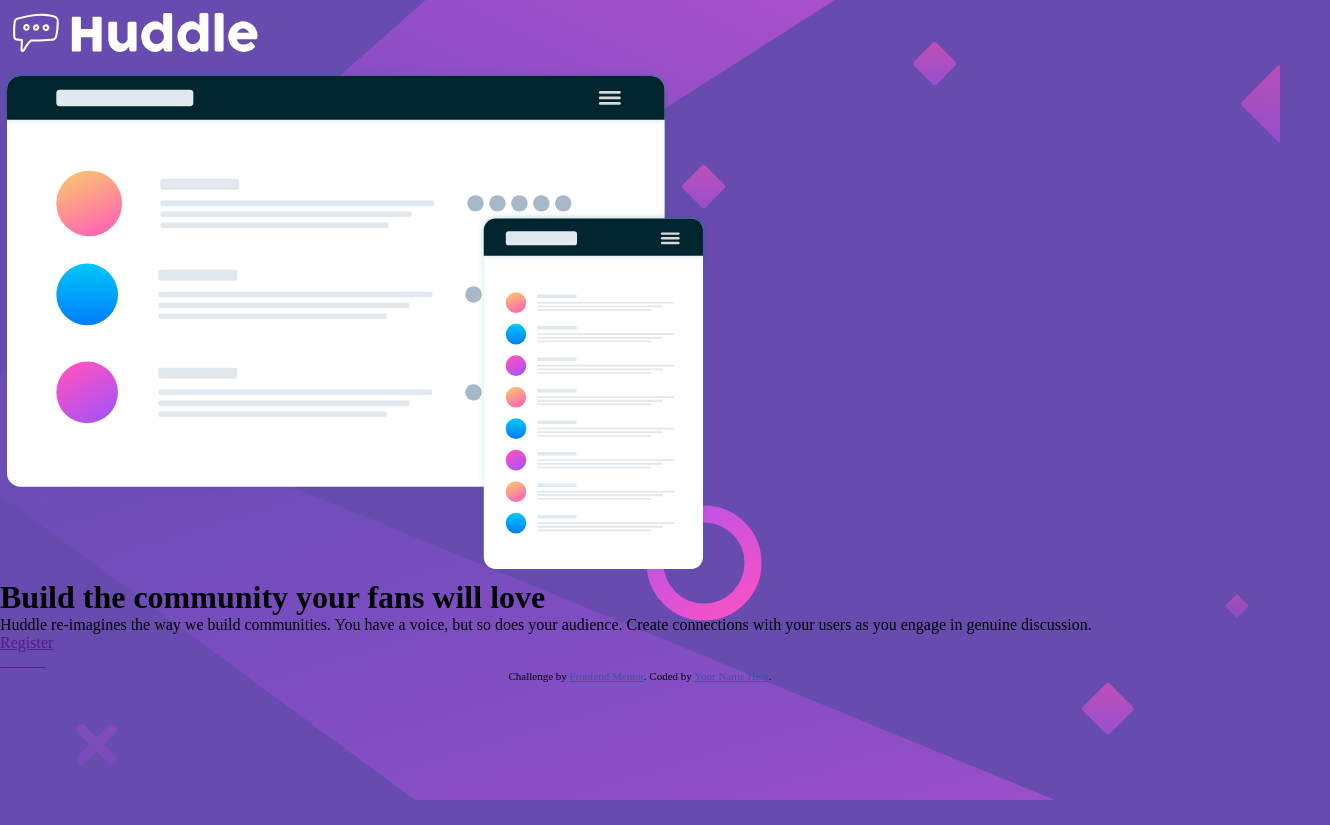
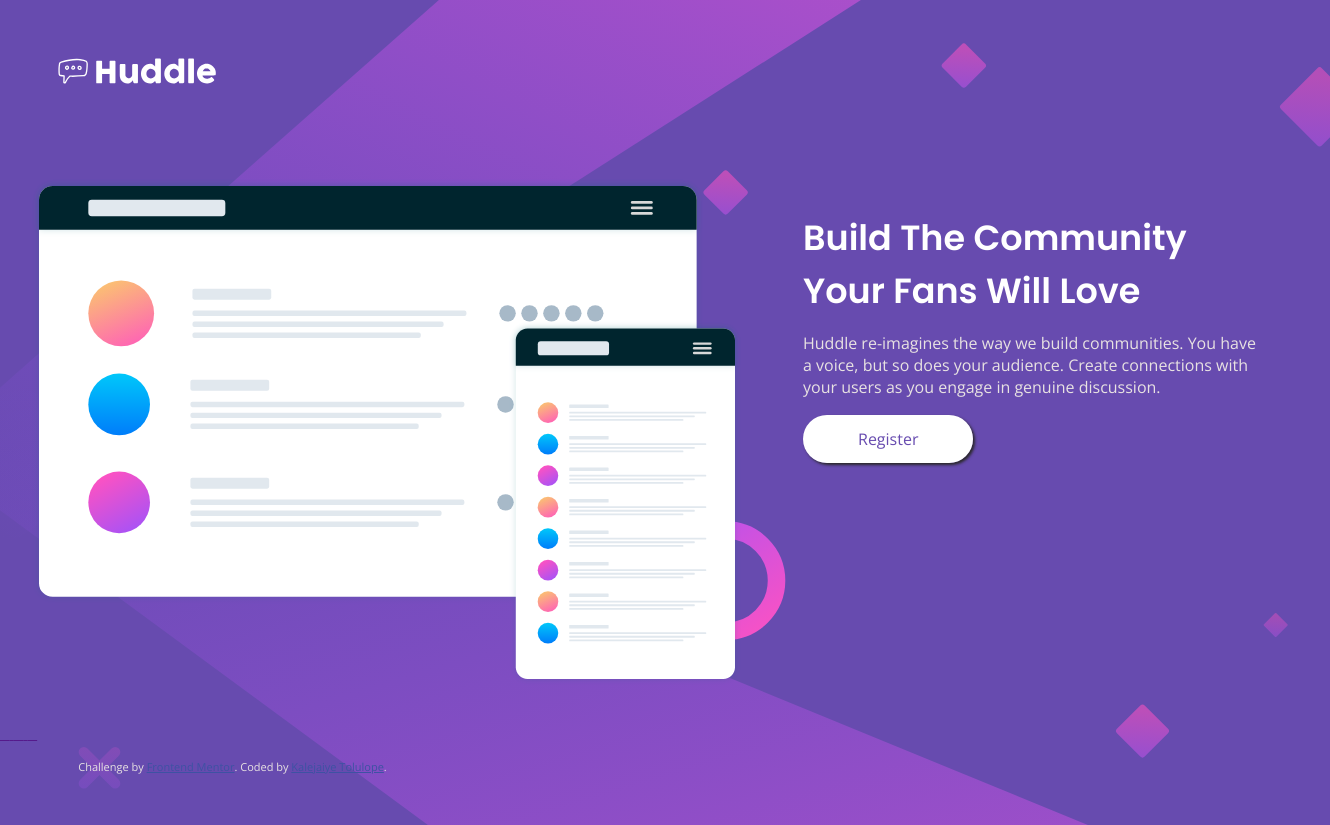
Before and after one commit to Tolulopee/huddle-laanding-page, a plain HTML site: page index.html in a window 1280 px wide. Shown: the whole page, 1330 px wide, since content can reach past the window. Before the commit the page ends 800 px from the top, so only its background shows below. Drawn offline with nearby package versions, Linux system fonts and the light colour scheme.

Commit message:
worked on some styling

```diff
--- a/index.html
+++ b/index.html
@@ -19,24 +19,28 @@
       <div class="header">
         <img src="./images/logo.svg" alt="">
       </div>
+      <div class="page-grid">
       <div class="main-page">
-        <div><img src="./images/illustration-mockups.svg" alt=""></div>
+        <div>
+          <img src="./images/illustration-mockups.svg" alt="">
+        </div>
+        </div>
 
 
-
+      <div class="page-grid">
       <div class="text-bg">
-        <h1>Build the community your fans will love</h1>
+        <h1>Build The Community Your Fans Will Love</h1>
         <p>
           Huddle re-imagines the way we build communities. You have a voice, but so does your audience.
         Create connections with your users as you engage in genuine discussion.</p>
         </p>
-        <a href="">Register</a>
+        <a href="#" class="register-btn">Register</a>
       </div>
+      </div>
+
 
     </div>
     <div class="socials">
-
-
       <a href="">
         <i class="fab fa-facebook-f"></i>
       </a>
@@ -46,6 +50,8 @@
       <a href="">
         <i class="fab fa-instagram"></i>
       </a>
+
+
     </div>
   </div>
 
@@ -53,7 +59,7 @@
   <footer>
     <p class="attribution">
       Challenge by <a href="https://www.frontendmentor.io?ref=challenge" target="_blank">Frontend Mentor</a>.
-      Coded by <a href="#">Your Name Here</a>.
+      Coded by <a href="https://github.com/Tolulopee">Kalejaiye Tolulope</a>.
     </p>
   </footer>
 </body>
--- a/style.css
+++ b/style.css
@@ -1,6 +1,5 @@
-@import url('https://fonts.googleapis.com/css2?family=Poppins:ital,wght@0,400;1,500&display=swap');
-
-@import url('https://fonts.googleapis.com/css2?family=Poppins&display=swap');
+@import url('https://fonts.googleapis.com/css2?family=Poppins:wght@400;600&display=swap');
+@import url('https://fonts.googleapis.com/css2?family=Open+Sans&display=swap');
 
 *{
     padding:0;
@@ -9,11 +8,8 @@
 
 
 :root{
-
-
     --Violet: hsl(257, 40%, 49%);
     --Soft-Magenta: hsl(300, 69%, 71%);
-
 }
 
 body{
@@ -22,8 +18,55 @@ body{
     background-repeat:no-repeat;
     background-size: cover;
     background-color:var(--Violet);
+    font-family:"Open Sans", sans-serif;
+}
+
+h1{
+    font-family:"Poppins", sans-serif;
+    font-weight:600;
+    color:white;
+    font-size:35px;
+    width:450px;
+
+}
+p{
+    color:rgb(232, 226, 226);
+    font-weight:400;
+    width:465px;
+    margin-top:15px;
+    margin-bottom:30px;
 
 }
 
+.header{
+      padding:25px;
+      margin:25px;
+}
+.header img{
+    height:42px;
+}
+
+.page-grid{
+ display:grid;
+ grid-template-columns:1fr 1fr;
+ padding:32px;
+ grid-gap:30px;
+}
+
+.register-btn{
+    background-color:white;
+    color:var(--Violet);
+    padding:13px 55px;
+    border-radius:25px;
+    text-decoration:none;
+    height:40px;
+    box-shadow:2px 2px 3px rgb(41, 40, 40);
+}
+.register-btn:hover{
+    background-color:var(--Soft-Magenta);
+    color:white;
+    padding:10px 55px;
+}
+
 .attribution { font-size: 11px; text-align: center; }
-    .attribution a { color: hsl(228, 45%, 44%); }
+.attribution a { color: hsl(228, 45%, 44%); }
```
